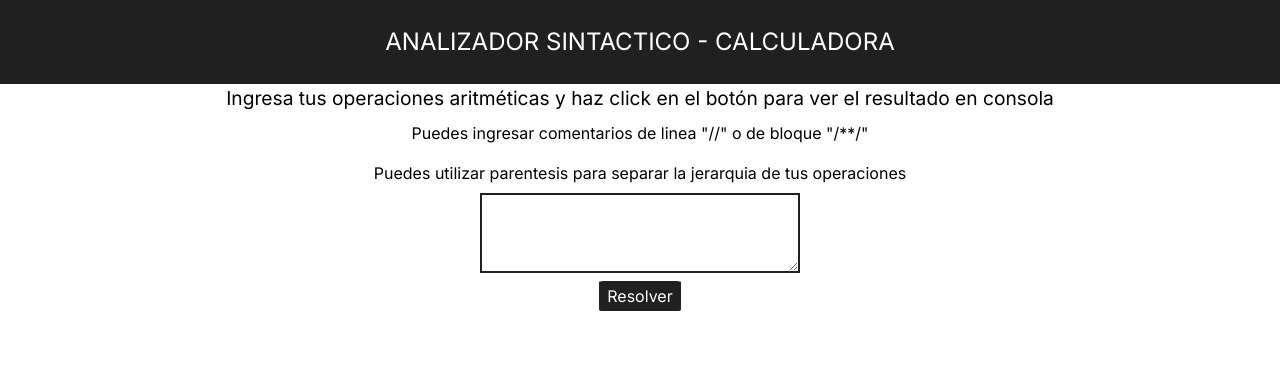
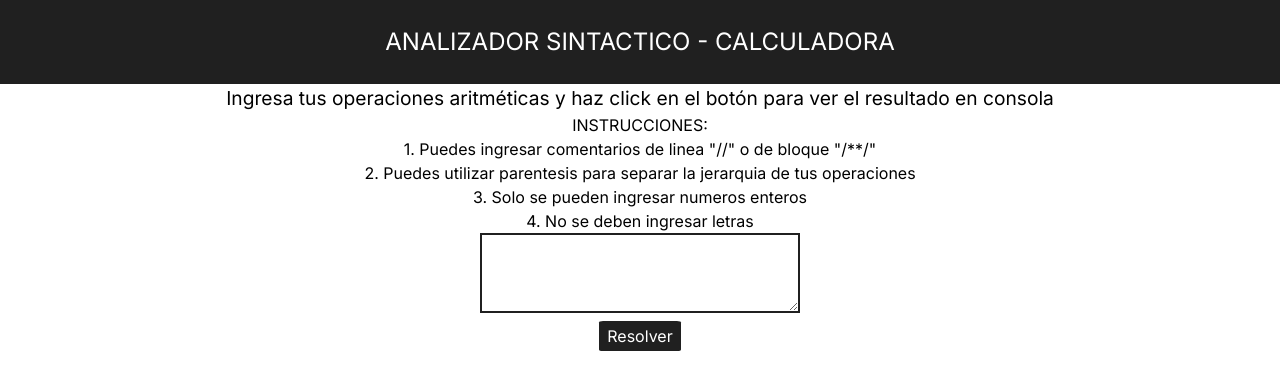
Before and after one commit to Coolhatena/sintax-analizer, a Next.js app: page / in a window 1280 px wide. Shown: the top 390 px of the page. Built offline with nearby package versions, Linux system fonts and the light colour scheme; what antlr4 would draw is missing.

Commit message:
Change the instructions

```diff
--- a/src/app/components/OperationsInput.jsx
+++ b/src/app/components/OperationsInput.jsx
@@ -32,8 +32,11 @@ const OperationsInput = () => {
 	return (
 		<div className='operations-input'>
 			<p className='operations-input-title'>Ingresa tus operaciones aritméticas y haz click en el botón para ver el resultado en consola</p>
-			<p className='operations-input-instruction'>Puedes ingresar comentarios de linea "//" o de bloque "/**/"</p>
-			<p className='operations-input-instruction'>Puedes utilizar parentesis para separar la jerarquia de tus operaciones</p>
+			<p className='operations-input-instruction'>INSTRUCCIONES:</p>
+			<p className='operations-input-instruction'>1. Puedes ingresar comentarios de linea "//" o de bloque "/**/"</p>
+			<p className='operations-input-instruction'>2. Puedes utilizar parentesis para separar la jerarquia de tus operaciones</p>
+			<p className='operations-input-instruction'>3. Solo se pueden ingresar numeros enteros</p>
+			<p className='operations-input-instruction'>4. No se deben ingresar letras</p>
 			<textarea
 				id="operation-textarea"
 				className='operations-input-textarea'
--- a/src/app/globals.css
+++ b/src/app/globals.css
@@ -32,7 +32,6 @@
 
 .operations-input-instruction {
 	font-size: 1rem;
-	margin: 0.5rem 0rem;
 	text-align: center;
 }
 
```
